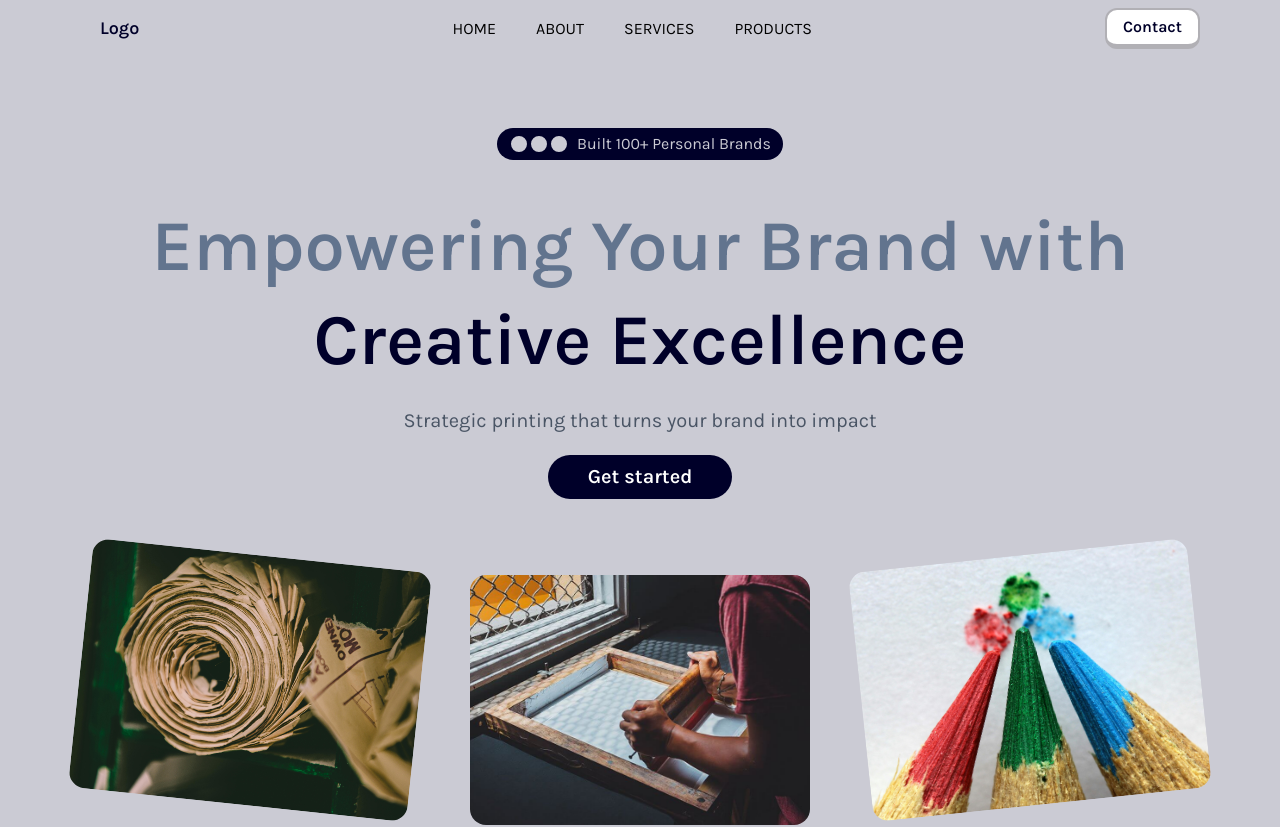
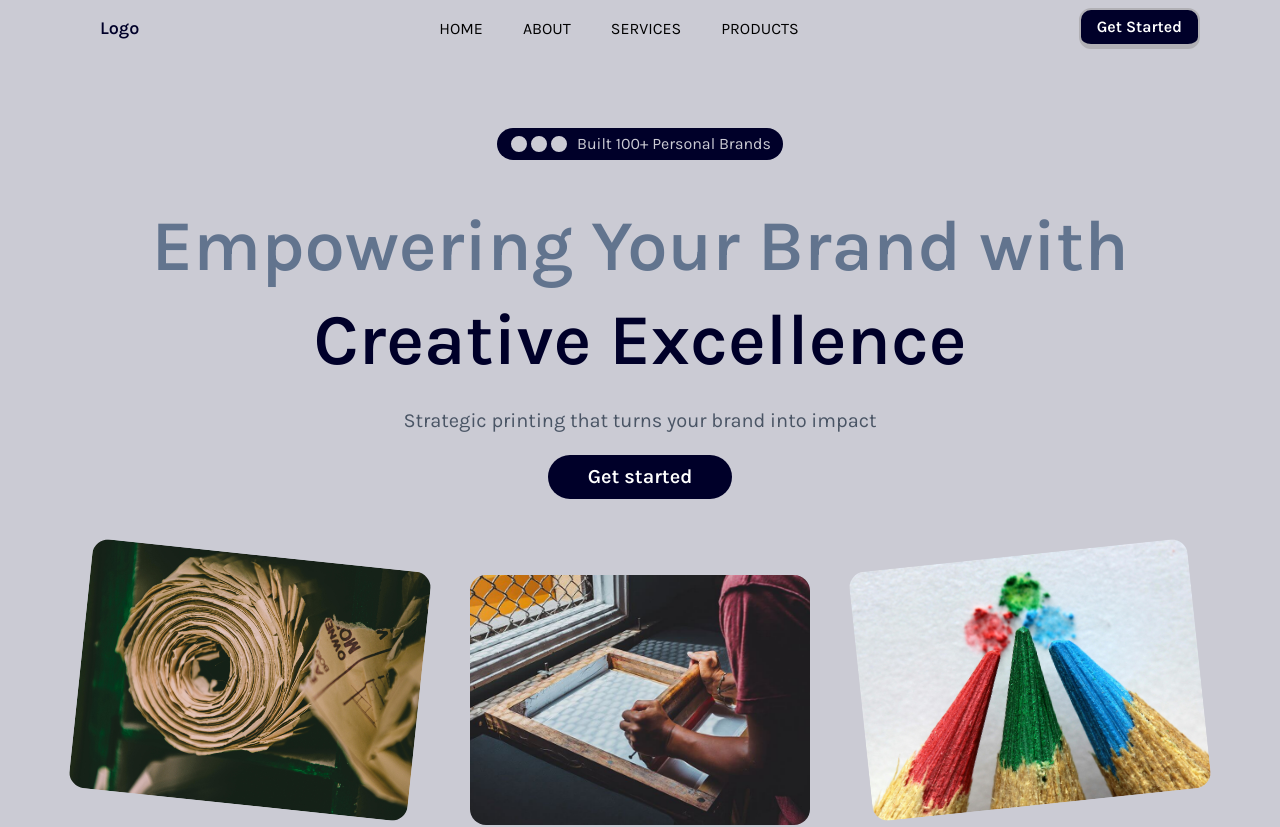
Before and after one commit to Tez-cyber/inks_pixels, a React (Vite) app: page / in a window 1280 px wide. Shown: the top 827 px of the page. Built offline with nearby package versions, Linux system fonts and the light colour scheme.

Commit message:
Changed 'contact' from 'get started' in navbar

```diff
--- a/src/components/navbar/navbar.jsx
+++ b/src/components/navbar/navbar.jsx
@@ -77,10 +77,10 @@ export const Navbar = () => {
                 <section className="hidden md:block">
                     <Button
                         size="sm"
-                        variant="primary"
+                        variant="darkPrimary"
                         href="/getstarted"
                     >
-                        Contact
+                        Get Started
                     </Button>
                 </section>
 
```
